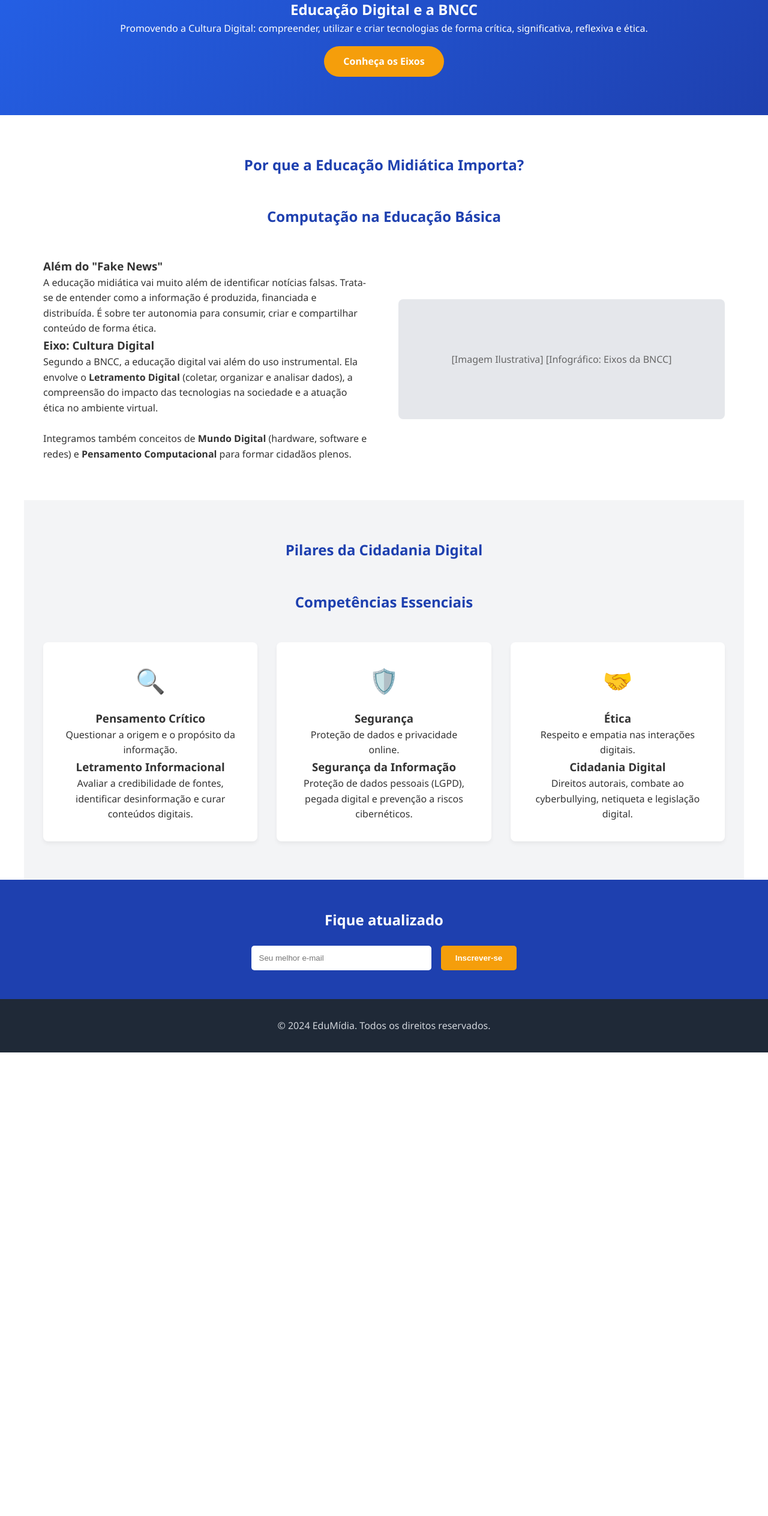
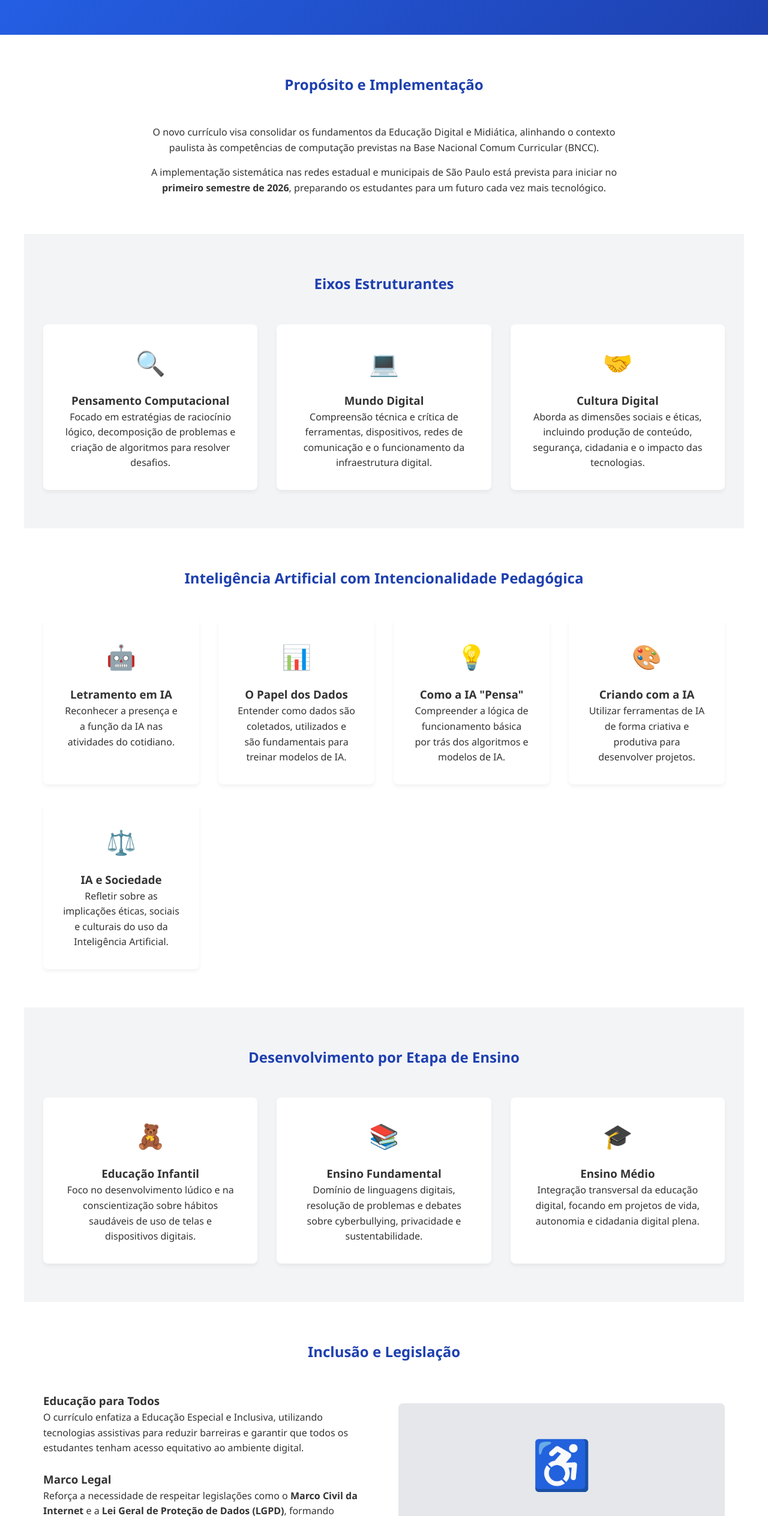
Before and after one commit to educacao-tech/educacaodigital, a plain HTML site: page index.html in a window 1280 px wide. Shown: the part 272-2800 px from the top of the page at 60% size. Before the commit the page ends 2027 px from the top, so only its background shows below. Drawn offline with Linux system fonts and the light colour scheme.

Commit message:
Add files via upload

```diff
--- a/index.html
+++ b/index.html
@@ -13,79 +13,129 @@
     <!-- Navegação -->
     <header>
         <nav>
-            <div class="logo">EduMídia</div>
+            <a href="#" class="logo">Educação Digital e Midiática</a>
 
             <!-- Botão Menu Mobile -->
-            <div class="mobile-menu-icon" id="mobile-menu">
+            <button class="mobile-menu-icon" id="mobile-menu" aria-label="Abrir menu" aria-expanded="false" aria-controls="nav-links">
                 <span>&#9776;</span>
-            </div>
+            </button>
 
-            <div class="nav-links" id="nav-links">
-                <a href="#sobre">O que é</a>
-                <a href="#pilares">Pilares</a>
-                <a href="#recursos">Recursos</a>
-                <a href="#contato" class="btn-cta">Participe</a>
-            </div>
+            <ul class="nav-links" id="nav-links">
+                <li><a href="#proposito">Propósito</a></li>
+                <li><a href="#pilares">Eixos</a></li>
+                <li><a href="#ia">Inteligência Artificial</a></li>
+                <li><a href="#etapas">Etapas</a></li>
+                <li><a href="#contato" class="btn-cta">Participe</a></li>
+            </ul>
         </nav>
     </header>
 
     <!-- Hero Section -->
     <section class="hero">
         <div class="hero-content">
-            <h1>Navegue com Consciência</h1>
-            <p>Desenvolvendo o pensamento crítico e a cidadania digital para um mundo conectado.</p>
-            <a href="#sobre" class="btn-hero">Comece a Aprender</a>
-            <h1>Educação Digital e a BNCC</h1>
-            <p>Promovendo a Cultura Digital: compreender, utilizar e criar tecnologias de forma crítica, significativa, reflexiva e ética.</p>
-            <a href="#sobre" class="btn-hero">Conheça os Eixos</a>
+            <h1>Educação Digital em São Paulo</h1>
+            <p>Consolidando as competências de computação da BNCC para uma implementação sistemática a partir de 2026.</p>
+            <a href="#proposito" class="btn-hero">Entenda o Currículo</a>
         </div>
     </section>
 
-    <!-- Sobre -->
-    <section id="sobre" class="section">
-        <h2 class="section-title">Por que a Educação Midiática Importa?</h2>
-        <h2 class="section-title">Computação na Educação Básica</h2>
-        <div class="about-grid">
-            <div class="about-text">
-                <h3>Além do "Fake News"</h3>
-                <p>A educação midiática vai muito além de identificar notícias falsas. Trata-se de entender como a informação é produzida, financiada e distribuída. É sobre ter autonomia para consumir, criar e compartilhar conteúdo de forma ética.</p>
-                <h3>Eixo: Cultura Digital</h3>
-                <p>Segundo a BNCC, a educação digital vai além do uso instrumental. Ela envolve o <strong>Letramento Digital</strong> (coletar, organizar e analisar dados), a compreensão do impacto das tecnologias na sociedade e a atuação ética no ambiente virtual.</p>
-                <br>
-                <p>Integramos também conceitos de <strong>Mundo Digital</strong> (hardware, software e redes) e <strong>Pensamento Computacional</strong> para formar cidadãos plenos.</p>
+    <!-- Propósito -->
+    <section id="proposito" class="section">
+        <h2 class="section-title">Propósito e Implementação</h2>
+        <div style="max-width: 800px; margin: 0 auto; text-align: center;">
+            <p>O novo currículo visa consolidar os fundamentos da Educação Digital e Midiática, alinhando o contexto paulista às competências de computação previstas na Base Nacional Comum Curricular (BNCC).</p>
+            <p style="margin-top: 1rem;">A implementação sistemática nas redes estadual e municipais de São Paulo está prevista para iniciar no <strong>primeiro semestre de 2026</strong>, preparando os estudantes para um futuro cada vez mais tecnológico.</p>
+        </div>
+    </section>
+
+    <!-- Eixos -->
+    <section id="pilares" class="section bg-light">
+        <h2 class="section-title">Eixos Estruturantes</h2>
+        <div class="cards-grid">
+            <div class="card">
+                <span class="card-icon">🔍</span>
+                <h3>Pensamento Computacional</h3>
+                <p>Focado em estratégias de raciocínio lógico, decomposição de problemas e criação de algoritmos para resolver desafios.</p>
             </div>
-            <div class="about-image-placeholder">
-                [Imagem Ilustrativa]
-                [Infográfico: Eixos da BNCC]
+            <div class="card">
+                <span class="card-icon">💻</span>
+                <h3>Mundo Digital</h3>
+                <p>Compreensão técnica e crítica de ferramentas, dispositivos, redes de comunicação e o funcionamento da infraestrutura digital.</p>
+            </div>
+            <div class="card">
+                <span class="card-icon">🤝</span>
+                <h3>Cultura Digital</h3>
+                <p>Aborda as dimensões sociais e éticas, incluindo produção de conteúdo, segurança, cidadania e o impacto das tecnologias.</p>
             </div>
         </div>
     </section>
 
-    <!-- Pilares -->
-    <section id="pilares" class="section bg-light">
-        <h2 class="section-title">Pilares da Cidadania Digital</h2>
-        <h2 class="section-title">Competências Essenciais</h2>
+    <!-- Inteligência Artificial -->
+    <section id="ia" class="section">
+        <h2 class="section-title">Inteligência Artificial com Intencionalidade Pedagógica</h2>
         <div class="cards-grid">
             <div class="card">
-                <span class="card-icon">🔍</span>
-                <h3>Pensamento Crítico</h3>
-                <p>Questionar a origem e o propósito da informação.</p>
-                <h3>Letramento Informacional</h3>
-                <p>Avaliar a credibilidade de fontes, identificar desinformação e curar conteúdos digitais.</p>
+                <span class="card-icon">🤖</span>
+                <h3>Letramento em IA</h3>
+                <p>Reconhecer a presença e a função da IA nas atividades do cotidiano.</p>
             </div>
             <div class="card">
-                <span class="card-icon">🛡️</span>
-                <h3>Segurança</h3>
-                <p>Proteção de dados e privacidade online.</p>
-                <h3>Segurança da Informação</h3>
-                <p>Proteção de dados pessoais (LGPD), pegada digital e prevenção a riscos cibernéticos.</p>
+                <span class="card-icon">📊</span>
+                <h3>O Papel dos Dados</h3>
+                <p>Entender como dados são coletados, utilizados e são fundamentais para treinar modelos de IA.</p>
             </div>
             <div class="card">
-                <span class="card-icon">🤝</span>
-                <h3>Ética</h3>
-                <p>Respeito e empatia nas interações digitais.</p>
-                <h3>Cidadania Digital</h3>
-                <p>Direitos autorais, combate ao cyberbullying, netiqueta e legislação digital.</p>
+                <span class="card-icon">💡</span>
+                <h3>Como a IA "Pensa"</h3>
+                <p>Compreender a lógica de funcionamento básica por trás dos algoritmos e modelos de IA.</p>
+            </div>
+            <div class="card">
+                <span class="card-icon">🎨</span>
+                <h3>Criando com a IA</h3>
+                <p>Utilizar ferramentas de IA de forma criativa e produtiva para desenvolver projetos.</p>
+            </div>
+            <div class="card">
+                <span class="card-icon">⚖️</span>
+                <h3>IA e Sociedade</h3>
+                <p>Refletir sobre as implicações éticas, sociais e culturais do uso da Inteligência Artificial.</p>
+            </div>
+        </div>
+    </section>
+
+    <!-- Etapas de Ensino -->
+    <section id="etapas" class="section bg-light">
+        <h2 class="section-title">Desenvolvimento por Etapa de Ensino</h2>
+        <div class="cards-grid">
+            <div class="card">
+                <span class="card-icon">🧸</span>
+                <h3>Educação Infantil</h3>
+                <p>Foco no desenvolvimento lúdico e na conscientização sobre hábitos saudáveis de uso de telas e dispositivos digitais.</p>
+            </div>
+            <div class="card">
+                <span class="card-icon">📚</span>
+                <h3>Ensino Fundamental</h3>
+                <p>Domínio de linguagens digitais, resolução de problemas e debates sobre cyberbullying, privacidade e sustentabilidade.</p>
+            </div>
+            <div class="card">
+                <span class="card-icon">🎓</span>
+                <h3>Ensino Médio</h3>
+                <p>Integração transversal da educação digital, focando em projetos de vida, autonomia e cidadania digital plena.</p>
+            </div>
+        </div>
+    </section>
+
+    <!-- Inclusão e Cidadania -->
+    <section id="inclusao" class="section">
+        <h2 class="section-title">Inclusão e Legislação</h2>
+        <div class="about-grid">
+            <div class="about-text">
+                <h3>Educação para Todos</h3>
+                <p>O currículo enfatiza a Educação Especial e Inclusiva, utilizando tecnologias assistivas para reduzir barreiras e garantir que todos os estudantes tenham acesso equitativo ao ambiente digital.</p>
+                <h3 style="margin-top: 1.5rem;">Marco Legal</h3>
+                <p>Reforça a necessidade de respeitar legislações como o <strong>Marco Civil da Internet</strong> e a <strong>Lei Geral de Proteção de Dados (LGPD)</strong>, formando cidadãos conscientes de seus direitos e deveres online.</p>
+            </div>
+            <div class="about-image-placeholder" style="font-size: 5rem;">
+                <span>♿</span>
             </div>
         </div>
     </section>
@@ -94,9 +144,11 @@
     <section id="contato" class="newsletter">
         <h2>Fique atualizado</h2>
         <form class="newsletter-form" id="form-newsletter">
-            <input type="email" placeholder="Seu melhor e-mail" required>
+            <label for="email-newsletter" class="visually-hidden">Seu melhor e-mail</label>
+            <input type="email" id="email-newsletter" placeholder="Seu melhor e-mail" required>
             <button type="submit">Inscrever-se</button>
         </form>
+        <p id="newsletter-feedback" class="newsletter-feedback" aria-live="polite"></p>
     </section>
 
     <footer>
@@ -105,5 +157,6 @@
 
     <!-- Link para o arquivo JavaScript -->
     <script src="script.js" defer></script>
+
 </body>
 </html>
--- a/style.css
+++ b/style.css
@@ -8,6 +8,7 @@
     --font-main: 'Segoe UI', sans-serif;
 }
 
+html { scroll-behavior: smooth; }
 * { margin: 0; padding: 0; box-sizing: border-box; }
 
 body { font-family: var(--font-main); line-height: 1.6; color: var(--text-color); }
@@ -51,6 +52,25 @@ nav { max-width: 1200px; margin: 0 auto; padding: 1rem 2rem; display: flex; just
 .newsletter-form input { padding: 0.8rem; border-radius: 5px; border: none; width: 300px; }
 .newsletter-form button { padding: 0.8rem 1.5rem; border-radius: 5px; border: none; background: var(--accent-color); color: var(--white); font-weight: bold; cursor: pointer; }
 
+.newsletter-feedback {
+    margin-top: 1rem;
+    font-weight: bold;
+    color: #4ade80; /* Verde claro para contraste no fundo azul */
+    min-height: 1.5em;
+}
+
+/* Utilitários de Acessibilidade */
+.visually-hidden {
+    position: absolute;
+    width: 1px;
+    height: 1px;
+    margin: -1px;
+    padding: 0;
+    overflow: hidden;
+    clip: rect(0, 0, 0, 0);
+    border: 0;
+}
+
 footer { background: #1f2937; color: #d1d5db; padding: 2rem; text-align: center; }
 
 /* Responsividade */
```
Also changed, not shown: script.js (+23 -1 lines).
